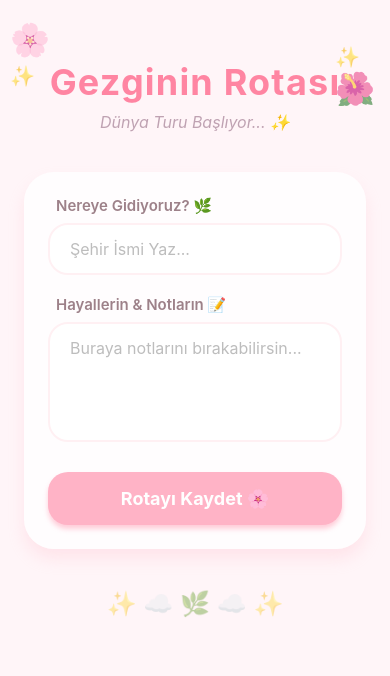
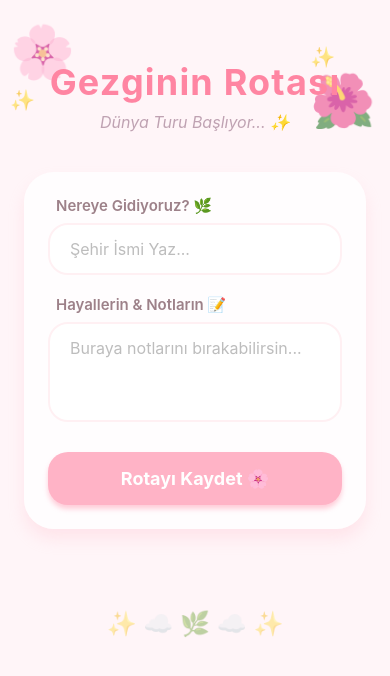
Before and after one commit to esmaotur/Naim, a React Native app: screen / in a window 390 px wide. Shown: the top 676 px of the page. Built offline with nearby package versions, Linux system fonts and the light colour scheme.

Commit message:
[NAIM: GezgininRotasi] Added list view - 15kg

```diff
--- a/App.js
+++ b/App.js
@@ -1,12 +1,32 @@
 import React, { useState } from 'react';
-import { StyleSheet, Text, View, TextInput, SafeAreaView, ScrollView, TouchableOpacity } from 'react-native';
+import { StyleSheet, Text, View, TextInput, SafeAreaView, ScrollView, TouchableOpacity, KeyboardAvoidingView, Platform } from 'react-native';
 
 export default function App() {
   const [city, setCity] = useState('');
   const [notes, setNotes] = useState('');
+  const [trips, setTrips] = useState([]); // Rotaları tutan liste
+
+  const handleAddTrip = () => {
+    if (city.trim() === '') return;
+
+    const newTrip = {
+      id: Date.now().toString(),
+      city: city,
+      notes: notes,
+      date: new Date().toLocaleDateString('tr-TR'),
+    };
+
+    setTrips([newTrip, ...trips]);
+    setCity('');
+    setNotes('');
+  };
 
   return (
     <SafeAreaView style={styles.container}>
+      <KeyboardAvoidingView
+        behavior={Platform.OS === "ios" ? "padding" : "height"}
+        style={{ flex: 1 }}
+      >
         <ScrollView contentContainerStyle={styles.scrollContent}>
           {/* Dekoratif Çiçekler ve Işıltılar */}
           <View style={styles.decorationsLeft}>
@@ -50,16 +70,38 @@ export default function App() {
               />
             </View>
 
-          <TouchableOpacity style={styles.button}>
+            <TouchableOpacity style={styles.button} onPress={handleAddTrip}>
               <Text style={styles.buttonText}>Rotayı Kaydet 🌸</Text>
             </TouchableOpacity>
           </View>
+
+          {/* Rotalarım Listesi */}
+          {trips.length > 0 && (
+            <View style={styles.listContainer}>
+              <Text style={styles.listSectionTitle}>Kaydedilen Rotalarım ✨</Text>
+              {trips.map((item) => (
+                <View key={item.id} style={styles.tripCard}>
+                  <View style={styles.tripCardHeader}>
+                    <Text style={styles.tripCity}>📍 {item.city}</Text>
+                    <Text style={styles.tripDate}>{item.date}</Text>
+                  </View>
+                  {item.notes ? (
+                    <Text style={styles.tripNotes}>{item.notes}</Text>
+                  ) : null}
+                  <View style={styles.cardFlower}>
+                    <Text>🌸</Text>
+                  </View>
+                </View>
+              ))}
+            </View>
+          )}
 
           {/* Alt Dekorasyon */}
           <View style={styles.footerDecor}>
             <Text style={styles.footerDecorText}>✨ ☁️ 🌿 ☁️ ✨</Text>
           </View>
         </ScrollView>
+      </KeyboardAvoidingView>
     </SafeAreaView>
   );
 }
@@ -67,7 +109,7 @@ export default function App() {
 const styles = StyleSheet.create({
   container: {
     flex: 1,
-    backgroundColor: '#FFF5F8', // Yumuşak pastel pembe
+    backgroundColor: '#FFF5F8',
   },
   scrollContent: {
     padding: 24,
@@ -86,7 +128,7 @@ const styles = StyleSheet.create({
     opacity: 0.6,
   },
   decorText: {
-    fontSize: 32,
+    fontSize: 52,
   },
   decorTextSmall: {
     fontSize: 20,
@@ -99,13 +141,13 @@ const styles = StyleSheet.create({
   headerTitle: {
     fontSize: 36,
     fontWeight: '700',
-    color: '#FF85A2', // Canlı pembe
+    color: '#FF85A2',
     letterSpacing: 1.2,
     textAlign: 'center',
   },
   headerSubtitle: {
     fontSize: 16,
-    color: '#BFA2B2', // Yumuşak gri-mor
+    color: '#BFA2B2',
     marginTop: 8,
     fontStyle: 'italic',
   },
@@ -118,6 +160,7 @@ const styles = StyleSheet.create({
     shadowOpacity: 0.3,
     shadowRadius: 15,
     elevation: 10,
+    marginBottom: 40,
   },
   inputWrapper: {
     marginBottom: 20,
@@ -140,7 +183,7 @@ const styles = StyleSheet.create({
     color: '#4F4F4F',
   },
   textArea: {
-    height: 120,
+    height: 100,
     textAlignVertical: 'top',
   },
   button: {
@@ -160,8 +203,61 @@ const styles = StyleSheet.create({
     fontSize: 18,
     fontWeight: '700',
   },
+  listContainer: {
+    marginTop: 10,
+  },
+  listSectionTitle: {
+    fontSize: 22,
+    fontWeight: '700',
+    color: '#9D8189',
+    marginBottom: 16,
+    marginLeft: 8,
+  },
+  tripCard: {
+    backgroundColor: '#FFFFFF',
+    borderRadius: 25,
+    padding: 20,
+    marginBottom: 16,
+    borderWidth: 1,
+    borderColor: '#FFF0F3',
+    shadowColor: '#FFC1CC',
+    shadowOffset: { width: 0, height: 4 },
+    shadowOpacity: 0.15,
+    shadowRadius: 8,
+    elevation: 3,
+    position: 'relative',
+    overflow: 'hidden',
+  },
+  tripCardHeader: {
+    flexDirection: 'row',
+    justifyContent: 'space-between',
+    alignItems: 'center',
+    marginBottom: 8,
+  },
+  tripCity: {
+    fontSize: 18,
+    fontWeight: '700',
+    color: '#FF85A2',
+  },
+  tripDate: {
+    fontSize: 12,
+    color: '#BFA2B2',
+  },
+  tripNotes: {
+    fontSize: 14,
+    color: '#7F6B73',
+    lineHeight: 20,
+  },
+  cardFlower: {
+    position: 'absolute',
+    bottom: -10,
+    right: -10,
+    opacity: 0.2,
+    transform: [{ scale: 1.5 }],
+  },
   footerDecor: {
     marginTop: 40,
+    marginBottom: 60,
     alignItems: 'center',
   },
   footerDecorText: {
```
Also changed, not shown: 1 other file (tests, documents, lock files or other folders). Lines whose indentation alone changed are shown as unchanged.
